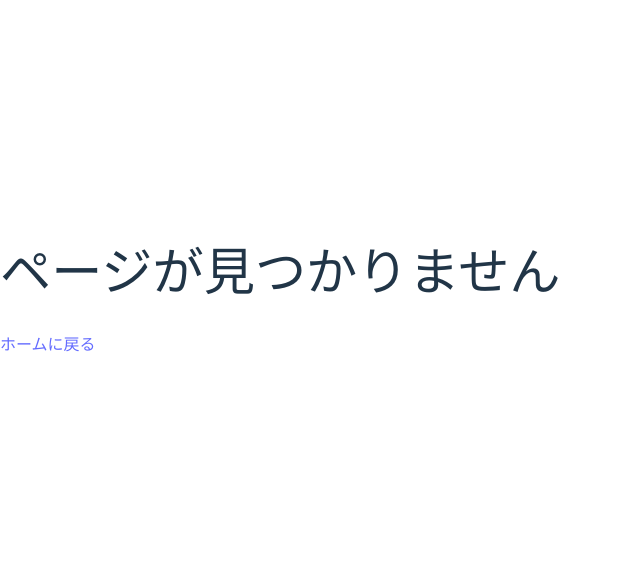
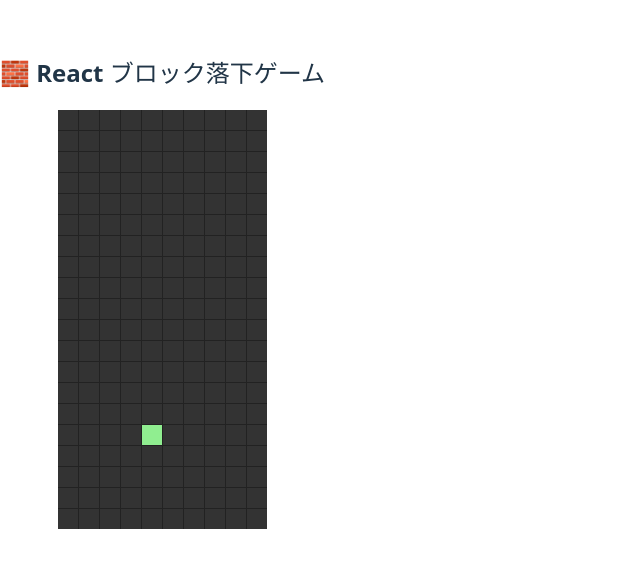
Before and after one commit to global-tech-bridge/atsumarina-game, a React (Vite) app: page /games/block in a window 1280 px wide. Shown: the part 118-686 px from the top of the page, without its empty margins (0-640 px from the left). Built offline with nearby package versions, Linux system fonts and the light colour scheme.

Commit message:
ブロック崩しゲーム追加

```diff
--- /dev/null
+++ b/src/games/block/App.css
@@ -0,0 +1,23 @@
+.grid {
+  display: grid;
+  grid-template-columns: repeat(10, 20px);
+  grid-template-rows: repeat(20, 20px);
+  gap: 1px;
+  background: #222;
+  width: max-content;
+  margin: 0 auto;
+}
+
+.cell {
+  width: 20px;
+  height: 20px;
+  background: #333;
+}
+
+.cell.falling {
+  background: lightgreen;
+}
+
+.cell.fixed {
+  background: orange;
+}
--- /dev/null
+++ b/src/games/block/BlockPage.tsx
@@ -0,0 +1,101 @@
+import React, { useEffect, useState } from "react";
+import "./App.css";
+
+const ROWS = 20;
+const COLS = 10;
+
+const createEmptyGrid = () =>
+  Array.from({ length: ROWS }, () => Array(COLS).fill(0));
+
+// ブロック形状（シンプルに1x1、2x1、1x2）
+const SHAPES = [
+  [[1]], // 小ブロック
+  [[1, 1]], // 横2
+  [[1], [1]], // 縦2
+];
+
+function App() {
+  const [grid, setGrid] = useState(createEmptyGrid());
+  const [currentBlock, setCurrentBlock] = useState(generateBlock());
+
+  // ブロック生成
+  function generateBlock() {
+    const shape = SHAPES[Math.floor(Math.random() * SHAPES.length)];
+    return { shape, x: 4, y: 0 };
+  }
+
+  // ブロックを落とす処理
+  useEffect(() => {
+    const interval = setInterval(() => {
+      setCurrentBlock((prev) => {
+        const { shape, x, y } = prev;
+        if (checkCollision(shape, x, y + 1)) {
+          // ブロックを固定
+          const newGrid = placeBlock(grid, shape, x, y);
+          const cleared = clearFullRows(newGrid);
+          setGrid(cleared);
+          return generateBlock();
+        } else {
+          return { ...prev, y: y + 1 };
+        }
+      });
+    }, 500);
+    return () => clearInterval(interval);
+  }, [grid]);
+
+  function checkCollision(shape, x, y) {
+    return shape.some((row, dy) =>
+      row.some(
+        (cell, dx) =>
+          cell &&
+          (grid[y + dy]?.[x + dx] === 1 || y + dy >= ROWS || x + dx < 0 || x + dx >= COLS)
+      )
+    );
+  }
+
+  function placeBlock(grid, shape, x, y) {
+    const newGrid = grid.map((row) => [...row]);
+    shape.forEach((row, dy) => {
+      row.forEach((cell, dx) => {
+        if (cell) newGrid[y + dy][x + dx] = 1;
+      });
+    });
+    return newGrid;
+  }
+
+  function clearFullRows(grid) {
+    const newGrid = grid.filter((row) => row.some((cell) => cell === 0));
+    while (newGrid.length < ROWS) {
+      newGrid.unshift(Array(COLS).fill(0));
+    }
+    return newGrid;
+  }
+
+  // 表示用グリッドを合成（落下中ブロック + 固定済み）
+  const displayGrid = grid.map((row) => [...row]);
+  currentBlock.shape.forEach((row, dy) => {
+    row.forEach((cell, dx) => {
+      if (cell && currentBlock.y + dy < ROWS && currentBlock.x + dx < COLS) {
+        displayGrid[currentBlock.y + dy][currentBlock.x + dx] = 2;
+      }
+    });
+  });
+
+  return (
+    <div className="App">
+      <h2>🧱 React ブロック落下ゲーム</h2>
+      <div className="grid">
+        {displayGrid.map((row, y) =>
+          row.map((cell, x) => (
+            <div
+              key={`${y}-${x}`}
+              className={`cell ${cell === 1 ? "fixed" : cell === 2 ? "falling" : ""}`}
+            />
+          ))
+        )}
+      </div>
+    </div>
+  );
+}
+
+export default App;
--- a/src/pages/Home.tsx
+++ b/src/pages/Home.tsx
@@ -8,6 +8,7 @@ export default function Home() {
         <li><Link to="/games/quiz">クイズゲーム</Link></li>
         <li><Link to="/games/othello">オセロ</Link></li>
         <li><Link to="/games/shooter">シューティング</Link></li>
+        <li><Link to="/games/block">ブロック落下ゲーム</Link></li>
       </ul>
     </div>
   )
--- a/src/routes/index.tsx
+++ b/src/routes/index.tsx
@@ -3,6 +3,7 @@ import Home from '../pages/Home'
 import QuizPage from '../games/quiz/QuizPage'
 import OthelloPage from '../games/othello/OthelloPage'
 import ShooterPage from '../games/shooter/ShooterPage'
+import BlockPage from '../games/block/BlockPage'
 import NotFound from '../pages/NotFound'
 
 export default function AppRoutes() {
@@ -13,6 +14,7 @@ export default function AppRoutes() {
         <Route path="/games/quiz" element={<QuizPage />} />
         <Route path="/games/othello" element={<OthelloPage />} />
         <Route path="/games/shooter" element={<ShooterPage />} />
+        <Route path="/games/block" element={<BlockPage />} />
         <Route path="*" element={<NotFound />} />
       </Routes>
     </BrowserRouter>
```
